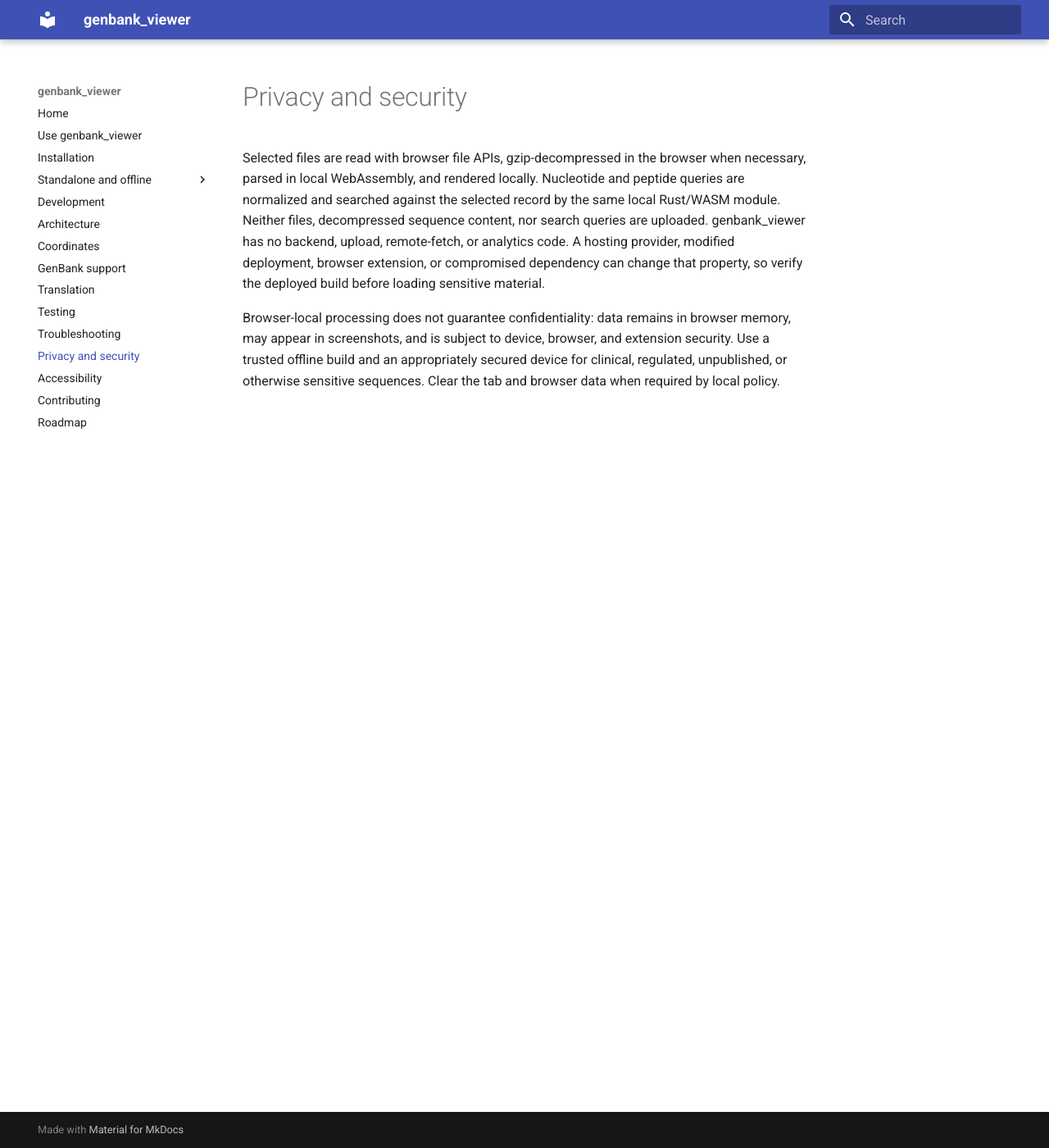
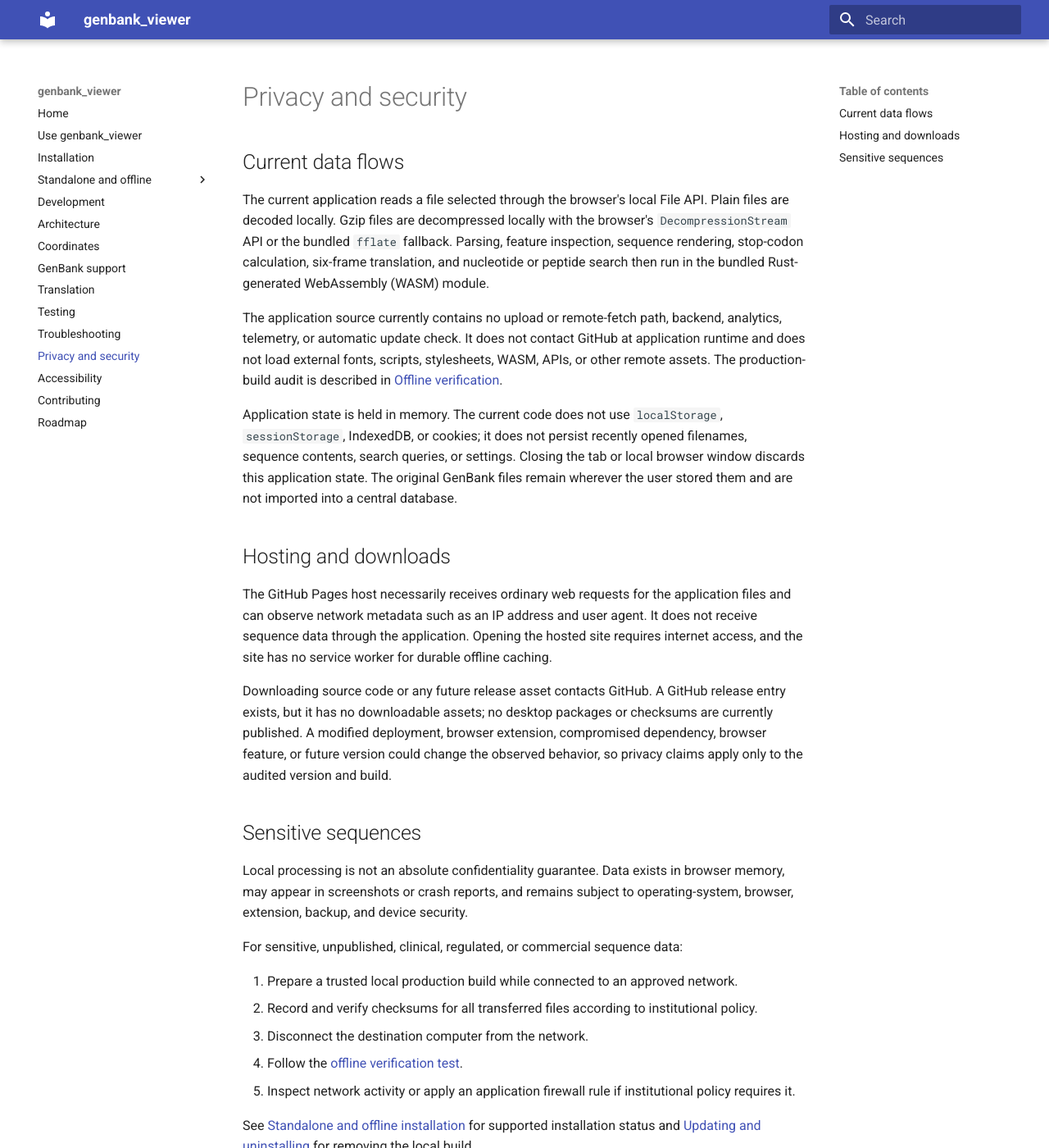
Before and after one commit to linsalrob/genbank_viewer, an MkDocs documentation site: the page built from docs/privacy-and-security.md, in a window 1280 px wide and 1400 px high. Shown: the whole window at 82% size. Built offline with MkDocs 1.6.1 and Material for MkDocs 9.7.7, drawn with Linux system fonts in a browser that asks for light colours.

Commit message:
docs: clarify runtime dependencies and privacy

```diff
--- a/docs/privacy-and-security.md
+++ b/docs/privacy-and-security.md
@@ -1,5 +1,29 @@
 # Privacy and security
 
-Selected files are read with browser file APIs, gzip-decompressed in the browser when necessary, parsed in local WebAssembly, and rendered locally. Nucleotide and peptide queries are normalized and searched against the selected record by the same local Rust/WASM module. Neither files, decompressed sequence content, nor search queries are uploaded. genbank_viewer has no backend, upload, remote-fetch, or analytics code. A hosting provider, modified deployment, browser extension, or compromised dependency can change that property, so verify the deployed build before loading sensitive material.
+## Current data flows
 
-Browser-local processing does not guarantee confidentiality: data remains in browser memory, may appear in screenshots, and is subject to device, browser, and extension security. Use a trusted offline build and an appropriately secured device for clinical, regulated, unpublished, or otherwise sensitive sequences. Clear the tab and browser data when required by local policy.
+The current application reads a file selected through the browser's local File API. Plain files are decoded locally. Gzip files are decompressed locally with the browser's `DecompressionStream` API or the bundled `fflate` fallback. Parsing, feature inspection, sequence rendering, stop-codon calculation, six-frame translation, and nucleotide or peptide search then run in the bundled Rust-generated WebAssembly (WASM) module.
+
+The application source currently contains no upload or remote-fetch path, backend, analytics, telemetry, or automatic update check. It does not contact GitHub at application runtime and does not load external fonts, scripts, stylesheets, WASM, APIs, or other remote assets. The production-build audit is described in [Offline verification](offline-verification.md).
+
+Application state is held in memory. The current code does not use `localStorage`, `sessionStorage`, IndexedDB, or cookies; it does not persist recently opened filenames, sequence contents, search queries, or settings. Closing the tab or local browser window discards this application state. The original GenBank files remain wherever the user stored them and are not imported into a central database.
+
+## Hosting and downloads
+
+The GitHub Pages host necessarily receives ordinary web requests for the application files and can observe network metadata such as an IP address and user agent. It does not receive sequence data through the application. Opening the hosted site requires internet access, and the site has no service worker for durable offline caching.
+
+Downloading source code or any future release asset contacts GitHub. A GitHub release entry exists, but it has no downloadable assets; no desktop packages or checksums are currently published. A modified deployment, browser extension, compromised dependency, browser feature, or future version could change the observed behavior, so privacy claims apply only to the audited version and build.
+
+## Sensitive sequences
+
+Local processing is not an absolute confidentiality guarantee. Data exists in browser memory, may appear in screenshots or crash reports, and remains subject to operating-system, browser, extension, backup, and device security.
+
+For sensitive, unpublished, clinical, regulated, or commercial sequence data:
+
+1. Prepare a trusted local production build while connected to an approved network.
+2. Record and verify checksums for all transferred files according to institutional policy.
+3. Disconnect the destination computer from the network.
+4. Follow the [offline verification test](offline-verification.md).
+5. Inspect network activity or apply an application firewall rule if institutional policy requires it.
+
+See [Standalone and offline installation](offline-installation.md) for supported installation status and [Updating and uninstalling](updating-and-uninstalling.md) for removing the local build.
```
Also changed, not shown: docs/roadmap.md (+1 -1 lines).
